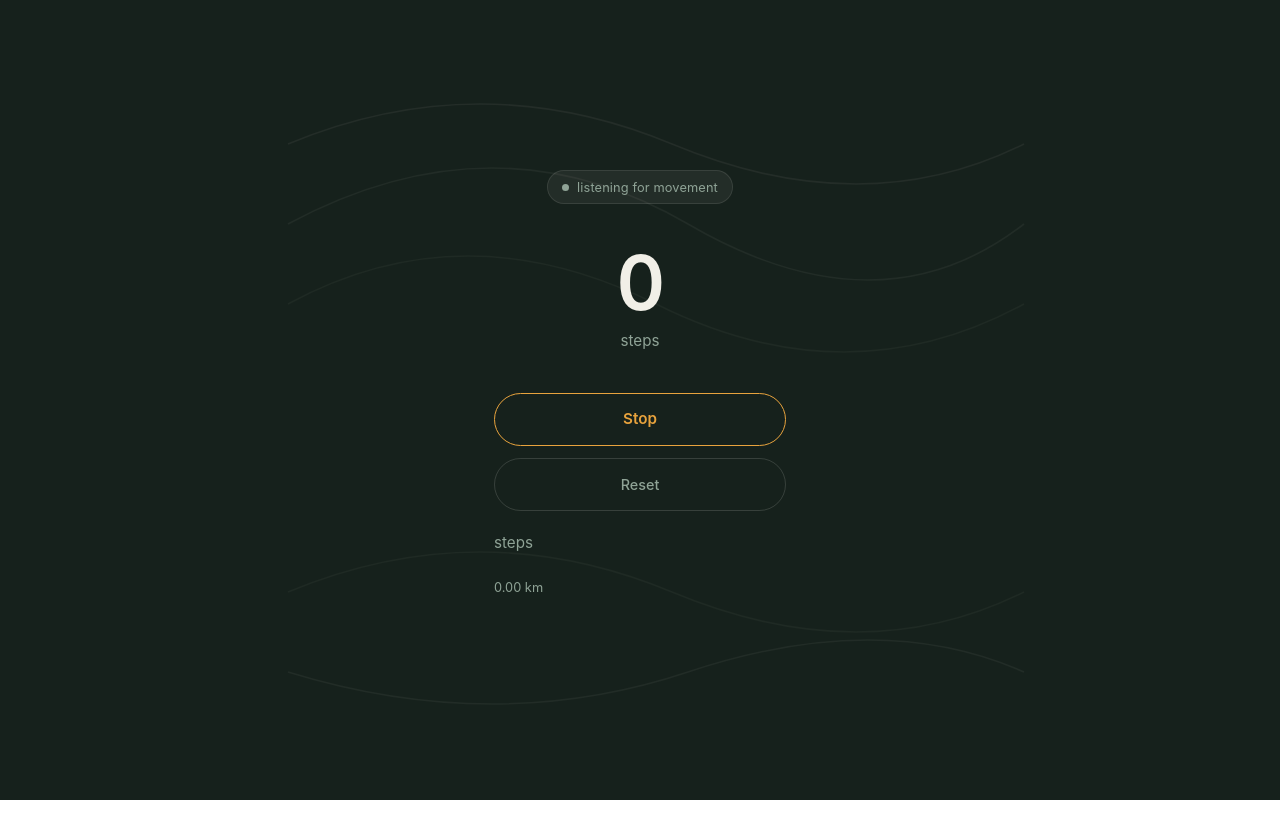
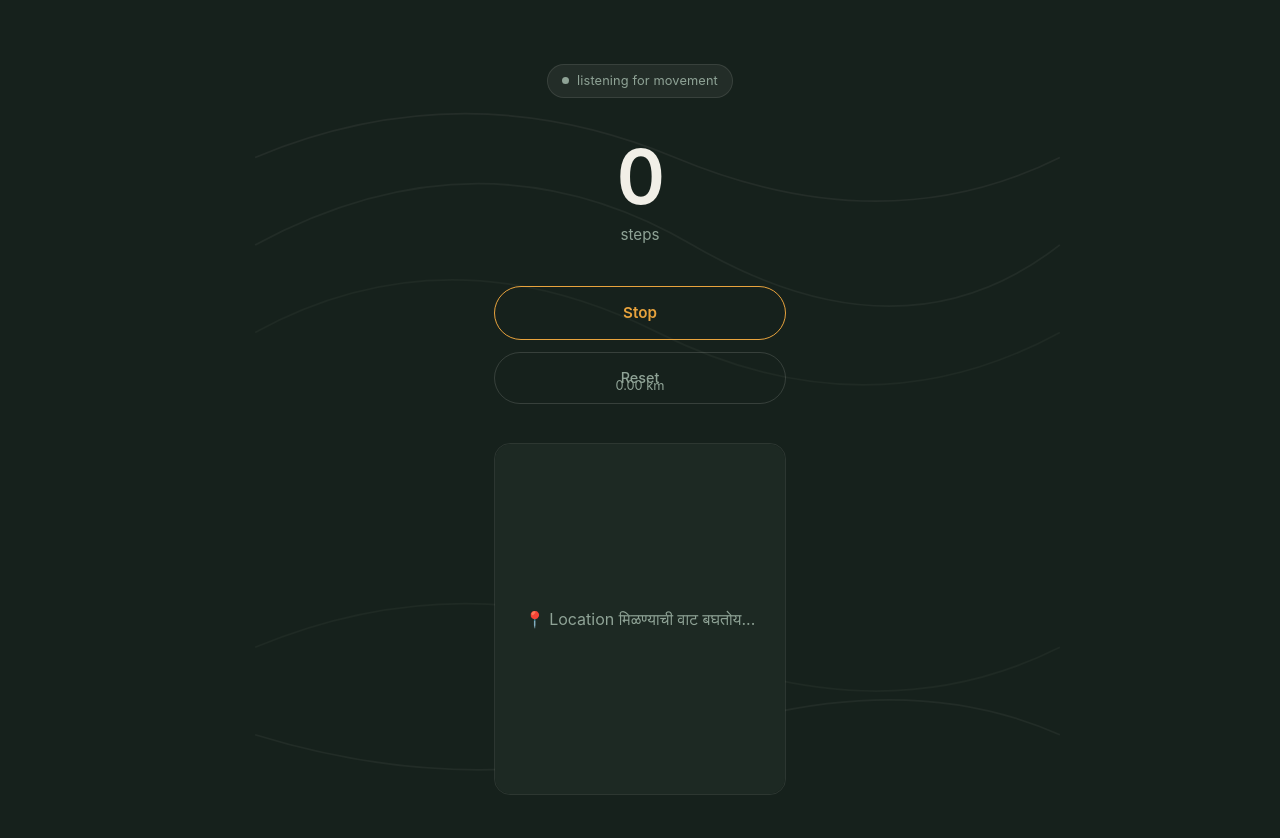
Before and after one commit to omkale1719/step_counter, a Next.js app: page / in a window 1280 px wide. Both pictures are taken after a click on the button "Start tracking". Shown: the top 838 px of the page. Before the commit the page ends 800 px from the top, so only its background shows below. Built offline with nearby package versions, Linux system fonts and the light colour scheme; no server answers.

Commit message:
added geolocation

```diff
--- a/component/StepCounter/index.tsx
+++ b/component/StepCounter/index.tsx
@@ -1,6 +1,8 @@
 'use client';
+
 import { useStepCounter } from "@/hooks/usestepcount";
 import { useGeoDistance } from "@/hooks/useGeoDistance";
+import WalkMap from "@/component/WalkMap";
 
 const STATUS_COPY: Record<string, string> = {
   idle: 'ready to go',
@@ -9,8 +11,17 @@ const STATUS_COPY: Record<string, string> = {
 };
 
 export default function StepCounter() {
-  const { steps, isTracking, error, status, start, stop, reset } = useStepCounter();
-const geo = useGeoDistance(); // ← नवीन ओळ
+  const {
+    steps,
+    isTracking,
+    error,
+    status,
+    start,
+    stop,
+    reset,
+  } = useStepCounter();
+
+  const geo = useGeoDistance();
 
   return (
     <div style={styles.page}>
@@ -20,63 +31,142 @@ const geo = useGeoDistance(); // ← नवीन ओळ
           70%  { transform: scale(1.28); opacity: 0; }
           100% { transform: scale(1.28); opacity: 0; }
         }
+
         @keyframes driftDot {
           0%, 100% { transform: translateX(0); }
           50%      { transform: translateX(3px); }
         }
+
         @media (prefers-reduced-motion: reduce) {
-          .pulse-ring, .status-dot { animation: none !important; }
+          .pulse-ring,
+          .status-dot {
+            animation: none !important;
           }
-        .primary-btn:focus-visible, .secondary-btn:focus-visible {
+        }
+
+        .primary-btn:focus-visible,
+        .secondary-btn:focus-visible {
           outline: 2px solid #E8A33D;
           outline-offset: 3px;
         }
-        .primary-btn:active { transform: translateY(1px); }
-        .secondary-btn:active { transform: translateY(1px); }
+
+        .primary-btn:active {
+          transform: translateY(1px);
+        }
+
+        .secondary-btn:active {
+          transform: translateY(1px);
+        }
       `}</style>
 
-      {/* faint topographic contour field */}
+      {/* Faint topographic contour field */}
       <svg
         viewBox="0 0 400 500"
         style={styles.contours}
         aria-hidden="true"
       >
-        <path d="M-20 90 Q 100 40, 220 90 T 440 90" fill="none" stroke="#F1EFE7" strokeWidth="1" opacity="0.06" />
-        <path d="M-20 140 Q 110 70, 230 140 T 440 140" fill="none" stroke="#F1EFE7" strokeWidth="1" opacity="0.05" />
-        <path d="M-20 190 Q 90 130, 210 190 T 440 190" fill="none" stroke="#F1EFE7" strokeWidth="1" opacity="0.04" />
-        <path d="M-20 370 Q 100 320, 220 370 T 440 370" fill="none" stroke="#F1EFE7" strokeWidth="1" opacity="0.04" />
-        <path d="M-20 420 Q 110 460, 230 420 T 440 420" fill="none" stroke="#F1EFE7" strokeWidth="1" opacity="0.05" />
+        <path
+          d="M-20 90 Q 100 40, 220 90 T 440 90"
+          fill="none"
+          stroke="#F1EFE7"
+          strokeWidth="1"
+          opacity="0.06"
+        />
+
+        <path
+          d="M-20 140 Q 110 70, 230 140 T 440 140"
+          fill="none"
+          stroke="#F1EFE7"
+          strokeWidth="1"
+          opacity="0.05"
+        />
+
+        <path
+          d="M-20 190 Q 90 130, 210 190 T 440 190"
+          fill="none"
+          stroke="#F1EFE7"
+          strokeWidth="1"
+          opacity="0.04"
+        />
+
+        <path
+          d="M-20 370 Q 100 320, 220 370 T 440 370"
+          fill="none"
+          stroke="#F1EFE7"
+          strokeWidth="1"
+          opacity="0.04"
+        />
+
+        <path
+          d="M-20 420 Q 110 460, 230 420 T 440 420"
+          fill="none"
+          stroke="#F1EFE7"
+          strokeWidth="1"
+          opacity="0.05"
+        />
       </svg>
 
       <div style={styles.card}>
+
+        {/* Status */}
         <div style={styles.statusPill}>
           <span
             className="status-dot"
             style={{
               ...styles.statusDot,
-              background: status === 'walking' ? '#E8A33D' : '#8FA396',
-              animation: status === 'walking' ? 'driftDot 0.6s ease-in-out infinite' : 'none',
+              background:
+                status === 'walking'
+                  ? '#E8A33D'
+                  : '#8FA396',
+              animation:
+                status === 'walking'
+                  ? 'driftDot 0.6s ease-in-out infinite'
+                  : 'none',
             }}
           />
-          <span style={styles.statusText}>{STATUS_COPY[status] ?? status}</span>
+
+          <span style={styles.statusText}>
+            {STATUS_COPY[status] ?? status}
+          </span>
         </div>
 
+        {/* Steps Number */}
         <div style={styles.numberWrap}>
           {status === 'walking' && (
-            <span className="pulse-ring" style={styles.pulseRing} aria-hidden="true" />
+            <span
+              className="pulse-ring"
+              style={styles.pulseRing}
+              aria-hidden="true"
+            />
           )}
-          <h2 style={styles.stepNumber}>{steps.toLocaleString()}</h2>
+
+          <h2 style={styles.stepNumber}>
+            {steps.toLocaleString()}
+          </h2>
         </div>
-        <p style={styles.stepLabel}>steps</p>
 
-        {error && <p style={styles.errorText}>{error}</p>}
+        <p style={styles.stepLabel}>
+          steps
+        </p>
 
+        {/* Error */}
+        {error && (
+          <p style={styles.errorText}>
+            {error}
+          </p>
+        )}
+
+        {/* Buttons */}
         <div style={styles.actions}>
+
           {!isTracking ? (
             <button
               className="primary-btn"
               style={styles.primaryBtn}
-    onClick={() => { start(); geo.start(); }}
+              onClick={() => {
+                start();
+                geo.start();
+              }}
             >
               Start tracking
             </button>
@@ -84,32 +174,45 @@ const geo = useGeoDistance(); // ← नवीन ओळ
             <button
               className="primary-btn"
               style={styles.primaryBtnActive}
-    onClick={() => { stop(); geo.stop(); }}
+              onClick={() => {
+                stop();
+                geo.stop();
+              }}
             >
               Stop
             </button>
           )}
+
           <button
             className="secondary-btn"
             style={styles.secondaryBtn}
-  onClick={() => { reset(); geo.reset(); }}
+            onClick={() => {
+              reset();
+              geo.reset();
+            }}
           >
             Reset
           </button>
 
+        </div>
 
-
-<p style={styles.stepLabel}>steps</p>
+        {/* Distance */}
         <p style={styles.distanceLabel}>
           {(geo.distanceMeters / 1000).toFixed(2)} km
-  {geo.accuracy !== null && ` · ±${geo.accuracy.toFixed(0)}m accuracy`}
+          {geo.accuracy !== null &&
+            ` · ±${geo.accuracy.toFixed(0)}m accuracy`}
         </p>
 
+        {/* Google Map */}
+        {isTracking && (
+          <div style={styles.mapWrapper}>
+            <WalkMap
+              currentPosition={geo.currentPosition}
+              path={geo.path}
+            />
+          </div>
+        )}
 
-
-
-
-        </div>
       </div>
     </div>
   );
@@ -117,13 +220,26 @@ const geo = useGeoDistance(); // ← नवीन ओळ
 
 const styles: Record<string, React.CSSProperties> = {
 
+  /* Distance */
   distanceLabel: {
     color: '#8FA396',
     fontSize: '0.8rem',
     marginTop: '-1.8rem',
     marginBottom: '2rem',
+    textAlign: 'center',
   },
 
+  /* Map */
+  mapWrapper: {
+    width: '100%',
+    marginTop: '1rem',
+    marginBottom: '1rem',
+    borderRadius: '16px',
+    overflow: 'hidden',
+    border: '1px solid rgba(241, 239, 231, 0.1)',
+  },
+
+  /* Main Page */
   page: {
     position: 'relative',
     minHeight: '100vh',
@@ -132,9 +248,12 @@ distanceLabel: {
     alignItems: 'center',
     justifyContent: 'center',
     padding: '1.5rem',
-    fontFamily: "'Inter', -apple-system, BlinkMacSystemFont, sans-serif",
+    fontFamily:
+      "'Inter', -apple-system, BlinkMacSystemFont, sans-serif",
     overflow: 'hidden',
   },
+
+  /* Topographic Lines */
   contours: {
     position: 'absolute',
     inset: 0,
@@ -142,6 +261,8 @@ distanceLabel: {
     height: '100%',
     pointerEvents: 'none',
   },
+
+  /* Main Card */
   card: {
     position: 'relative',
     zIndex: 1,
@@ -152,6 +273,8 @@ distanceLabel: {
     alignItems: 'center',
     padding: '2.5rem 1.5rem',
   },
+
+  /* Status Pill */
   statusPill: {
     display: 'inline-flex',
     alignItems: 'center',
@@ -162,23 +285,31 @@ distanceLabel: {
     border: '1px solid rgba(241, 239, 231, 0.1)',
     marginBottom: '2.5rem',
   },
+
+  /* Status Dot */
   statusDot: {
     width: 7,
     height: 7,
     borderRadius: '50%',
     flexShrink: 0,
   },
+
+  /* Status Text */
   statusText: {
     color: '#8FA396',
     fontSize: '0.8rem',
     letterSpacing: '0.01em',
   },
+
+  /* Number Wrapper */
   numberWrap: {
     position: 'relative',
     display: 'flex',
     alignItems: 'center',
     justifyContent: 'center',
   },
+
+  /* Pulse Ring */
   pulseRing: {
     position: 'absolute',
     width: '180px',
@@ -187,8 +318,11 @@ distanceLabel: {
     border: '1.5px solid #E8A33D',
     animation: 'pulseRing 1.4s ease-out infinite',
   },
+
+  /* Steps Number */
   stepNumber: {
-    fontFamily: "'Space Grotesk', 'Inter', sans-serif",
+    fontFamily:
+      "'Space Grotesk', 'Inter', sans-serif",
     fontVariantNumeric: 'tabular-nums',
     fontSize: 'clamp(3.5rem, 18vw, 4.75rem)',
     fontWeight: 600,
@@ -197,12 +331,16 @@ distanceLabel: {
     lineHeight: 1,
     letterSpacing: '-0.02em',
   },
+
+  /* Steps Label */
   stepLabel: {
     color: '#8FA396',
     fontSize: '0.95rem',
     marginTop: '0.6rem',
     marginBottom: '2.5rem',
   },
+
+  /* Error */
   errorText: {
     color: '#E8614A',
     fontSize: '0.85rem',
@@ -210,12 +348,16 @@ distanceLabel: {
     marginBottom: '1.5rem',
     maxWidth: 280,
   },
+
+  /* Buttons Container */
   actions: {
     display: 'flex',
     flexDirection: 'column',
     gap: '0.75rem',
     width: '100%',
   },
+
+  /* Start Button */
   primaryBtn: {
     width: '100%',
     padding: '0.9rem 1.5rem',
@@ -229,6 +371,8 @@ distanceLabel: {
     cursor: 'pointer',
     transition: 'transform 0.1s ease',
   },
+
+  /* Stop Button */
   primaryBtnActive: {
     width: '100%',
     padding: '0.9rem 1.5rem',
@@ -242,6 +386,8 @@ distanceLabel: {
     cursor: 'pointer',
     transition: 'transform 0.1s ease',
   },
+
+  /* Reset Button */
   secondaryBtn: {
     width: '100%',
     padding: '0.9rem 1.5rem',
--- /dev/null
+++ b/component/WalkMap/index.tsx
@@ -0,0 +1,119 @@
+'use client';
+
+import {
+  APIProvider,
+  Map,
+  AdvancedMarker,
+  Polyline,
+} from '@vis.gl/react-google-maps';
+
+import type { LatLng } from '@/hooks/useGeoDistance';
+
+interface WalkMapProps {
+  currentPosition: LatLng | null;
+  path: LatLng[];
+}
+
+export default function WalkMap({
+  currentPosition,
+  path,
+}: WalkMapProps) {
+  const apiKey =
+    process.env.NEXT_PUBLIC_GOOGLE_MAPS_JAVASCRIPT_API_KEY;
+
+  // API key missing
+  if (!apiKey) {
+    return (
+      <div
+        style={{
+          width: '100%',
+          height: '350px',
+          display: 'flex',
+          alignItems: 'center',
+          justifyContent: 'center',
+          textAlign: 'center',
+          padding: '1rem',
+          background: '#1D2923',
+          color: '#E8614A',
+          borderRadius: '16px',
+        }}
+      >
+        Google Maps API key सेट नाही.
+        <br />
+        `.env.local` check करा.
+      </div>
+    );
+  }
+
+  // GPS location अजून मिळाली नाही
+  if (!currentPosition) {
+    return (
+      <div
+        style={{
+          width: '100%',
+          height: '350px',
+          display: 'flex',
+          alignItems: 'center',
+          justifyContent: 'center',
+          textAlign: 'center',
+          padding: '1rem',
+          background: '#1D2923',
+          color: '#8FA396',
+          borderRadius: '16px',
+        }}
+      >
+        📍 Location मिळण्याची वाट बघतोय...
+      </div>
+    );
+  }
+
+  return (
+    <div style={styles.container}>
+      <APIProvider apiKey={apiKey}>
+        <Map
+          center={currentPosition}
+          defaultCenter={currentPosition}
+          defaultZoom={17}
+          gestureHandling="greedy"
+          disableDefaultUI={false}
+          mapId="DEMO_MAP_ID"
+          style={styles.map}
+        >
+
+          {/* Current Location */}
+          <AdvancedMarker
+            position={currentPosition}
+          />
+
+          {/* Actual Walking Path */}
+          {path.length > 1 && (
+            <Polyline
+              path={path}
+              strokeColor="#E8A33D"
+              strokeOpacity={0.9}
+              strokeWeight={4}
+            />
+          )}
+
+        </Map>
+      </APIProvider>
+    </div>
+  );
+}
+
+const styles: Record<
+  string,
+  React.CSSProperties
+> = {
+  container: {
+    width: '100%',
+    height: '350px',
+    borderRadius: '16px',
+    overflow: 'hidden',
+  },
+
+  map: {
+    width: '100%',
+    height: '100%',
+  },
+};
--- a/hooks/useGeoDistance.ts
+++ b/hooks/useGeoDistance.ts
@@ -1,22 +1,28 @@
 'use client';
 
 import { useState, useRef, useCallback } from 'react';
+
+export interface LatLng {
+  lat: number;
+  lng: number;
+}
 
 interface UseGeoDistanceReturn {
   distanceMeters: number;
   isTracking: boolean;
   error: string | null;
   accuracy: number | null;
+  currentPosition: LatLng | null; // ← नवीन: सध्याचं location
+  path: LatLng[];                  // ← नवीन: आत्तापर्यंतचा संपूर्ण मार्ग
   start: () => void;
   stop: () => void;
   reset: () => void;
 }
 
-// Haversine formula — दोन lat/lon points मधलं जमिनीवरचं सरळ अंतर (meters)
 function haversineDistance(
   lat1: number, lon1: number, lat2: number, lon2: number
 ): number {
-  const R = 6371000; // पृथ्वीची त्रिज्या
+  const R = 6371000;
   const toRad = (deg: number) => (deg * Math.PI) / 180;
   const dLat = toRad(lat2 - lat1);
   const dLon = toRad(lon2 - lon1);
@@ -27,11 +33,7 @@ function haversineDistance(
   return R * c;
 }
 
-// GPS मध्ये स्थिर उभं असतानाही थोडा jitter (1-3m) दिसतो —
-// इतक्या लहान movements ला "प्रत्यक्ष चालणं" मानायचं नाही.
 const MIN_MOVEMENT_METERS = 1.5;
-
-// Accuracy बरोबर नसलेले (उदा. > 20m radius) points विश्वासार्ह नसतात, वगळा.
 const MAX_ACCEPTABLE_ACCURACY = 20;
 
 export function useGeoDistance(): UseGeoDistanceReturn {
@@ -39,6 +41,8 @@ export function useGeoDistance(): UseGeoDistanceReturn {
   const [isTracking, setIsTracking] = useState(false);
   const [error, setError] = useState<string | null>(null);
   const [accuracy, setAccuracy] = useState<number | null>(null);
+  const [currentPosition, setCurrentPosition] = useState<LatLng | null>(null);
+  const [path, setPath] = useState<LatLng[]>([]);
 
   const lastPosition = useRef<{ lat: number; lon: number } | null>(null);
   const watchId = useRef<number | null>(null);
@@ -56,10 +60,11 @@ export function useGeoDistance(): UseGeoDistanceReturn {
         const { latitude, longitude, accuracy: acc } = pos.coords;
         setAccuracy(acc);
 
-        if (acc > MAX_ACCEPTABLE_ACCURACY) {
-          // हा reading खूप noisy आहे, distance मध्ये मोजू नका
-          return;
-        }
+        if (acc > MAX_ACCEPTABLE_ACCURACY) return;
+
+        // Map वर live marker साठी current position नेहमी अपडेट करा
+        // (distance calculation logic पेक्षा वेगळं — यासाठी jitter chalel)
+        setCurrentPosition({ lat: latitude, lng: longitude });
 
         if (lastPosition.current) {
           const d = haversineDistance(
@@ -70,20 +75,16 @@ export function useGeoDistance(): UseGeoDistanceReturn {
           );
           if (d >= MIN_MOVEMENT_METERS) {
             setDistanceMeters((prev) => prev + d);
+            setPath((prev) => [...prev, { lat: latitude, lng: longitude }]); // ← path मध्ये जोडा
             lastPosition.current = { lat: latitude, lon: longitude };
           }
-          // d खूप लहान असेल तर lastPosition अपडेट करू नका —
-          // छोटे jitter accumulate होऊन चुकीचं अंतर वाढू नये म्हणून.
         } else {
           lastPosition.current = { lat: latitude, lon: longitude };
+          setPath([{ lat: latitude, lng: longitude }]); // ← पहिला point
         }
       },
       (err) => setError('GPS error: ' + err.message),
-      {
-        enableHighAccuracy: true,
-        maximumAge: 0,
-        timeout: 10000,
-      }
+      { enableHighAccuracy: true, maximumAge: 0, timeout: 10000 }
     );
 
     setIsTracking(true);
@@ -101,7 +102,12 @@ export function useGeoDistance(): UseGeoDistanceReturn {
     setDistanceMeters(0);
     lastPosition.current = null;
     setAccuracy(null);
+    setCurrentPosition(null);
+    setPath([]);
   }, []);
 
-  return { distanceMeters, isTracking, error, accuracy, start, stop, reset };
+  return {
+    distanceMeters, isTracking, error, accuracy,
+    currentPosition, path, start, stop, reset,
+  };
 }
--- a/package.json
+++ b/package.json
@@ -9,12 +9,14 @@
     "lint": "eslint"
   },
   "dependencies": {
+    "@vis.gl/react-google-maps": "^1.9.0",
     "next": "16.3.3",
     "react": "19.2.8",
     "react-dom": "19.2.8"
   },
   "devDependencies": {
     "@tailwindcss/postcss": "^4",
+    "@types/google.maps": "^3.66.1",
     "@types/node": "^20",
     "@types/react": "^19",
     "@types/react-dom": "^19",
```
Also changed, not shown: 1 other file (tests, documents, lock files or other folders). Lines whose indentation alone changed are shown as unchanged.
